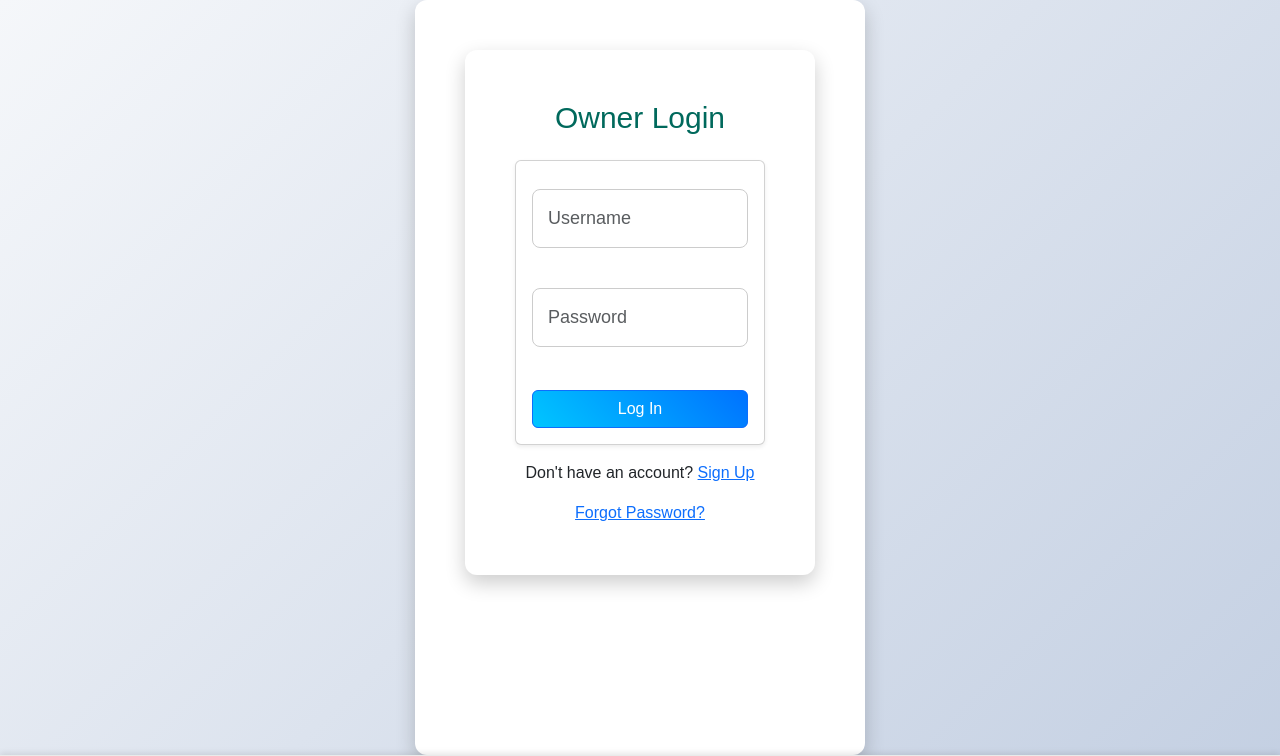
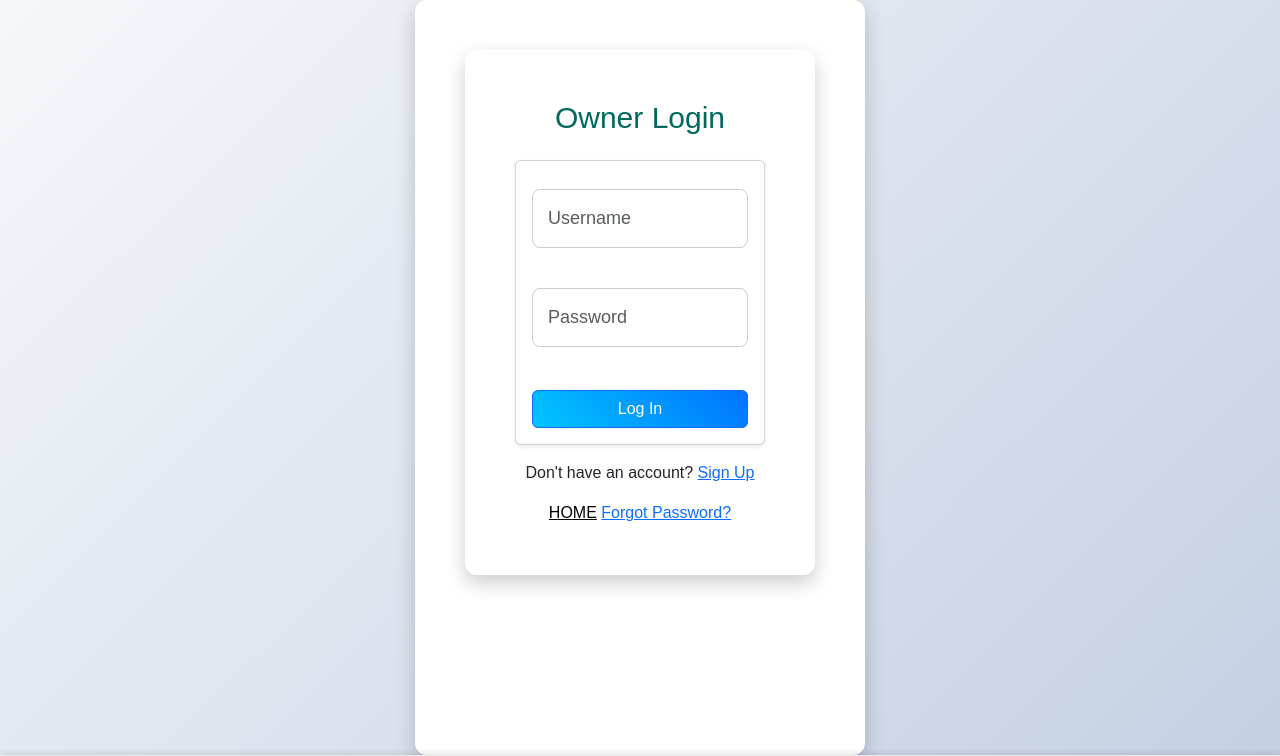
Before and after one commit to ethanmoreboli-boo/Smart-Spaza, a Flask app: page /login in a window 1280 px wide. Shown: the top 756 px of the page. Run offline with Flask 3, Linux system fonts and the light colour scheme.

Commit message:
Update login.html

```diff
--- a/templates/login.html
+++ b/templates/login.html
@@ -127,6 +127,7 @@ footer {
     <!-- Links -->
     <div class="signup-link text-center mt-3">
         <p>Don't have an account? <a href="{{ url_for('signup') }}">Sign Up</a></p>
+        <a style="color: black;" href="{{ url_for('index') }}">HOME</a>
         <!-- Trigger forgot password modal -->
         <a href="#" data-bs-toggle="modal" data-bs-target="#forgotModal">Forgot Password?</a>
     </div>
```
